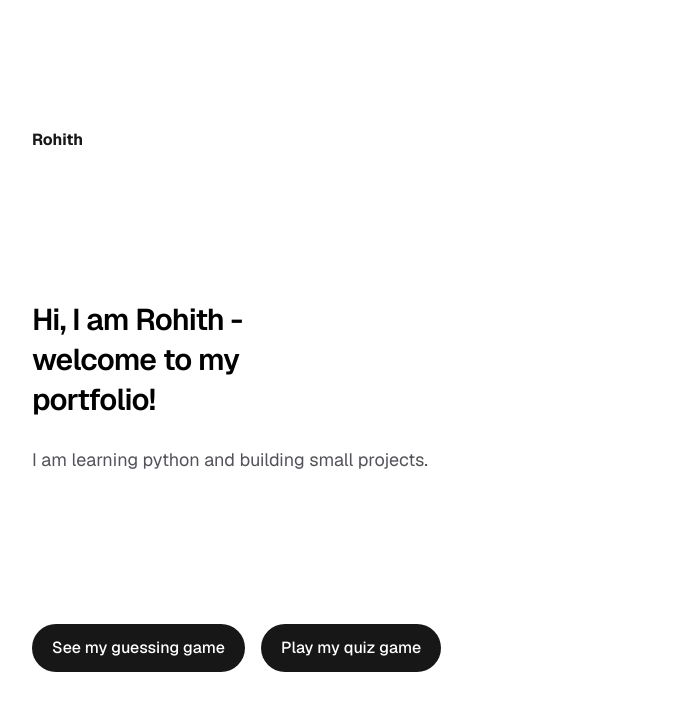
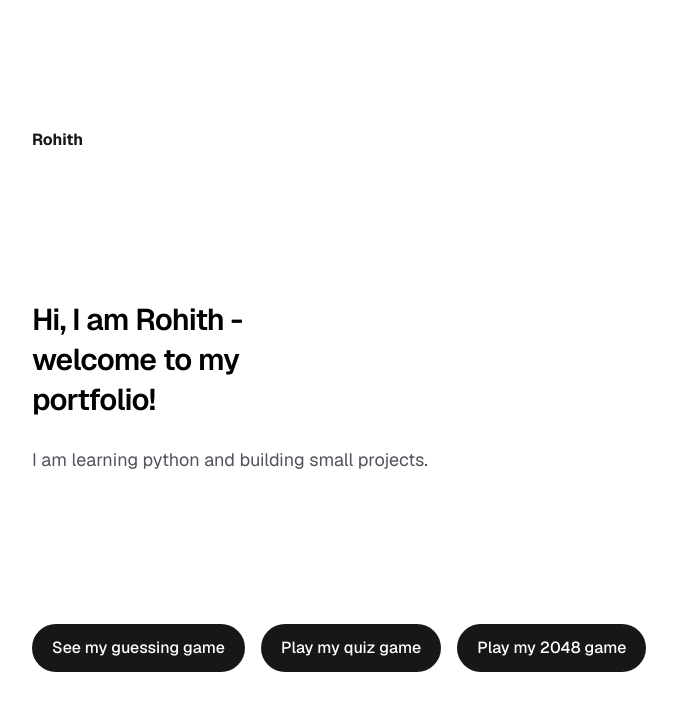
Before and after one commit to Rohith401/rohith-portfolio, a Next.js app: page / in a window 1280 px wide. Shown: the top 710 px of the page, without its empty margins (288-965 px from the left). Built offline with nearby package versions, Linux system fonts and the light colour scheme.

Commit message:
Add 2048 button

```diff
--- a/src/app/page.tsx
+++ b/src/app/page.tsx
@@ -29,6 +29,12 @@ Hi, I am Rohith - welcome to my portfolio!
           >
             Play my quiz game
           </a>
+           <a
+            className="whitespace-nowrap flex h-12 w-full items-center justify-center gap-2 rounded-full bg-foreground px-5 text-background transition-colors hover:bg-[#383838] dark:hover:bg-[#ccc] md:w-auto"
+            href="/2048.html"
+          >
+            Play my 2048 game
+          </a>
         </div>
       </main>
     </div>
```
